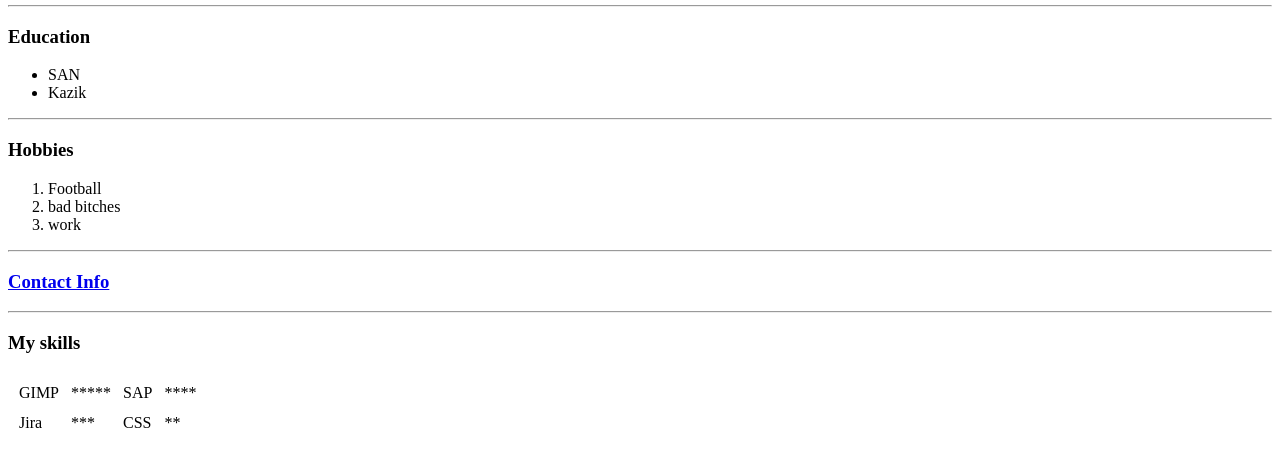
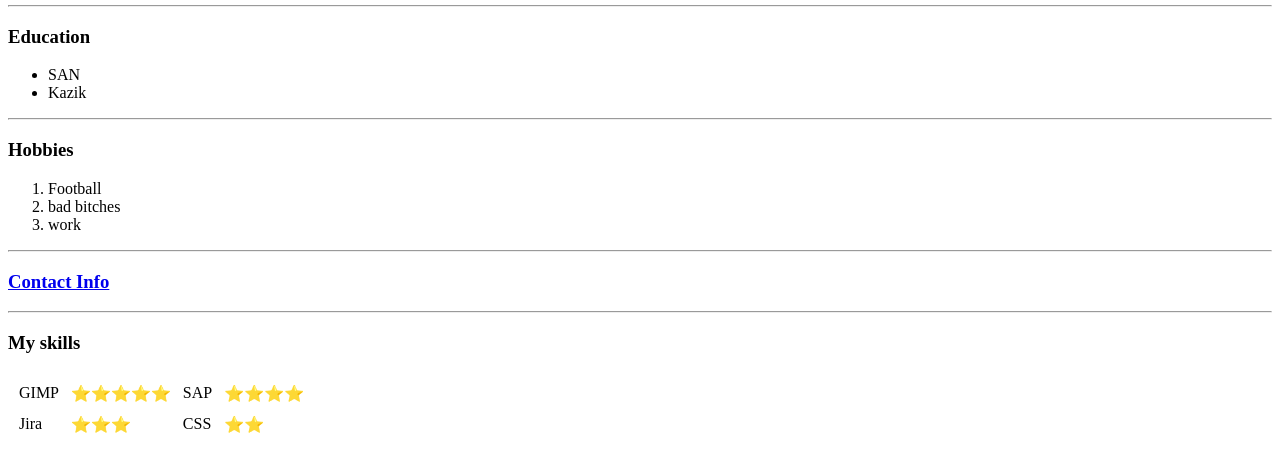
Before and after one commit to pnwnr/cvv, a plain HTML site: page index.html in a window 1280 px wide. Shown: the part 357-810 px from the top of the page. Drawn offline with Linux system fonts and the light colour scheme.

Commit message:
Update index.html

```diff
--- a/index.html
+++ b/index.html
@@ -38,15 +38,15 @@
   <table cellspacing= 10px>
     <tr>
       <td>GIMP</td>
-      <td>*****</td>
+      <td>&#11088;&#11088;&#11088;&#11088;&#11088;</td>
       <td>SAP</td>
-      <td>****</td>
+      <td>&#11088;&#11088;&#11088;&#11088;</td>
     </tr>
     <tr>
       <td>Jira</td>
-      <td>***</td>
+      <td>&#11088;&#11088;&#11088;</td>
       <td>CSS</td>
-      <td>**</td>
+      <td>&#11088;&#11088;</td>
     </tr>
   </table>
 
```
